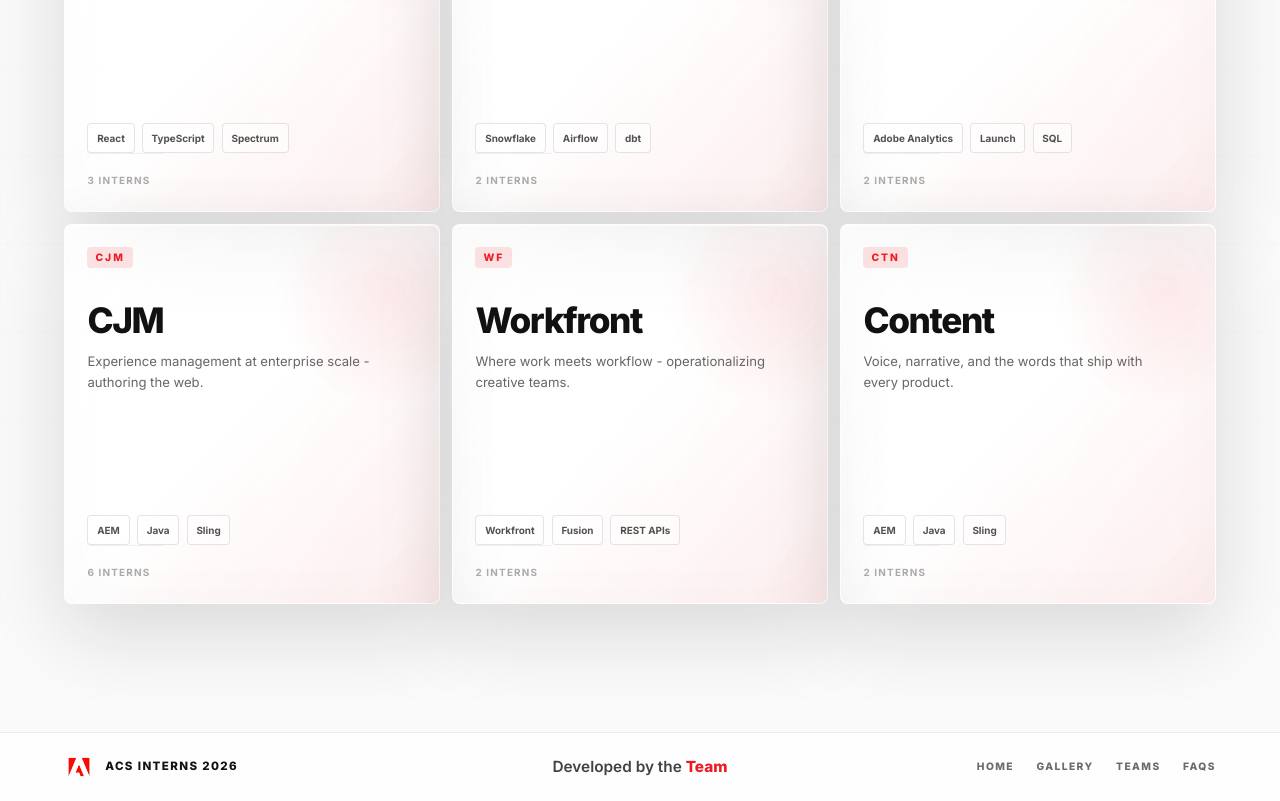
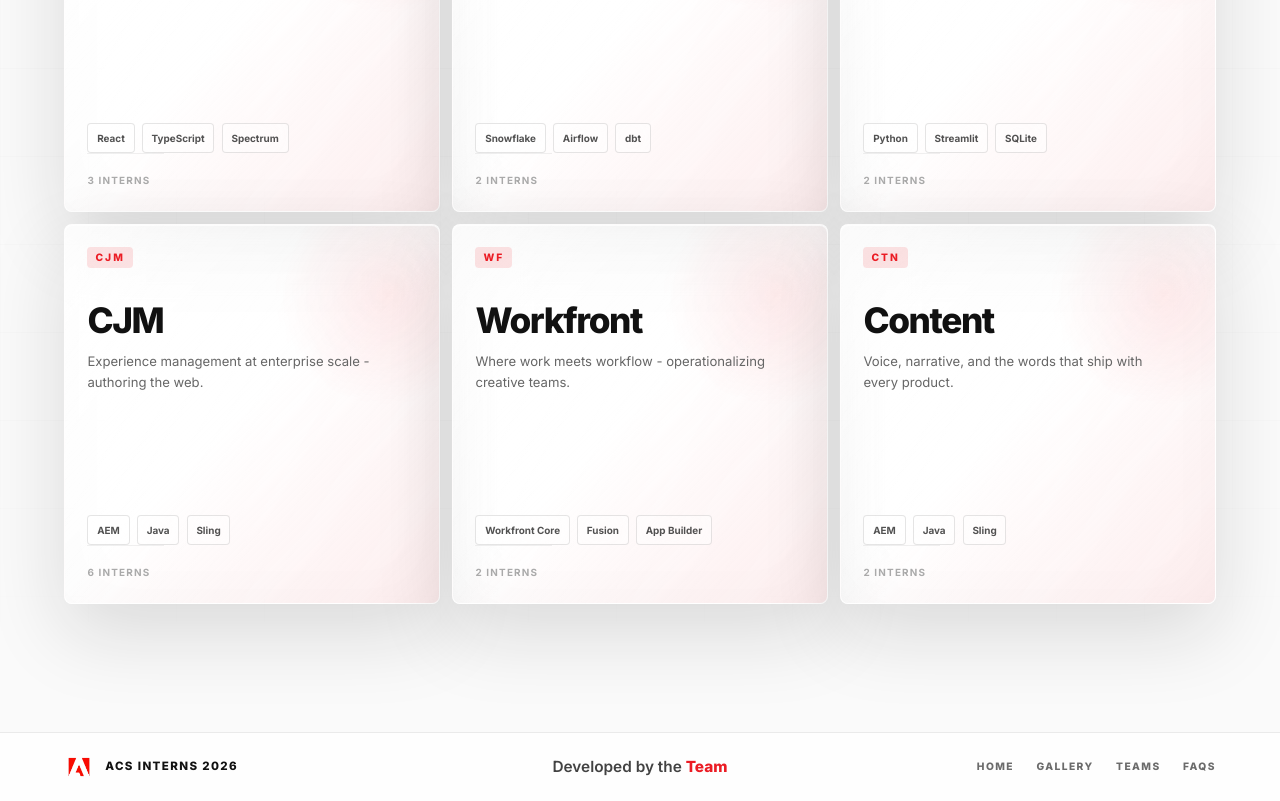
Before and after one commit to arrajeevchandar/acsinterns2026, a React (Vite) app in the folder frontend/: page /teams in a window 1280 px wide. Shown: the part 1316-2117 px from the top of the page. Built offline with nearby package versions, Linux system fonts and the light colour scheme; no server answers; a web font is replaced by a local one.

Commit message:
Update DACoE, Workfront, and Content team metadata and roster

```diff
--- a/frontend/src/pages/Teams/data.ts
+++ b/frontend/src/pages/Teams/data.ts
@@ -70,8 +70,8 @@ export const TEAMS: Team[] = [
     tagline: 'Digital Analytics Center of Excellence - measurement that matters.',
     description:
       'Instrumentation, measurement strategy, and the governance that keeps every metric trustworthy across the org.',
-    stack: ['Adobe Analytics', 'Launch', 'SQL', 'Tableau'],
-    lead: 'Amelia Okafor',
+    stack: ['Python', 'Streamlit', 'SQLite', 'Anthropic Sonnet 4.5'],
+    lead: 'Narendra Gorla',
     memberCount: 2,
   },
   {
@@ -92,8 +92,8 @@ export const TEAMS: Team[] = [
     tagline: 'Where work meets workflow - operationalizing creative teams.',
     description:
       'Operationalizing how teams plan, request, review, and ship - automating the unglamorous so creatives can stay creative.',
-    stack: ['Workfront', 'Fusion', 'REST APIs', 'JavaScript'],
-    lead: 'Sana Khalid',
+    stack: ['Workfront Core', 'Fusion', 'App Builder', 'Frame IO', 'Workfront Planning'],
+    lead: 'Narendra Gorla',
     memberCount: 2,
   },
   {
@@ -104,7 +104,7 @@ export const TEAMS: Team[] = [
     description:
       'Editorial strategy, UX writing, and the long-form storytelling that gives every product its register.',
     stack: ['AEM', 'Java', 'Sling', 'HTL'],
-    lead: 'Jordan Reyes',
+    lead: 'Shirish Halapeth',
     memberCount: 2,
   },
 ];
```
